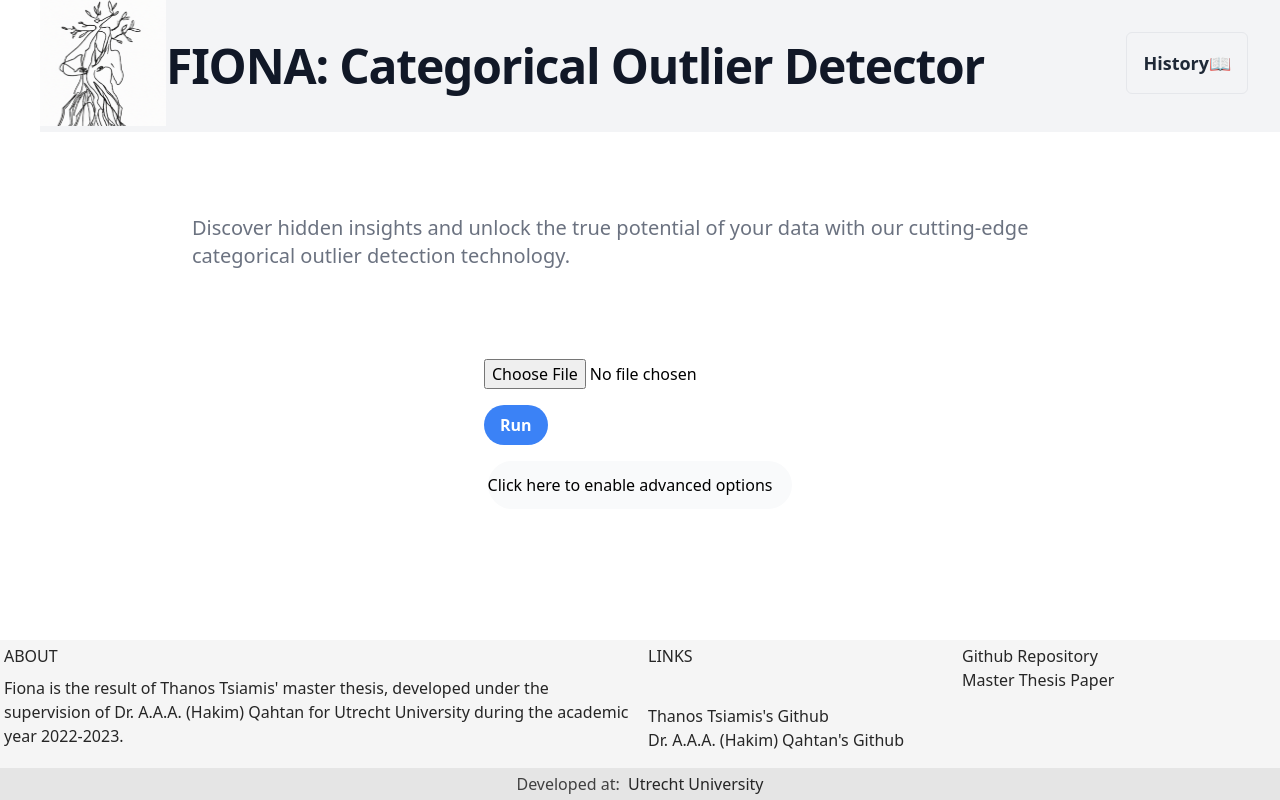
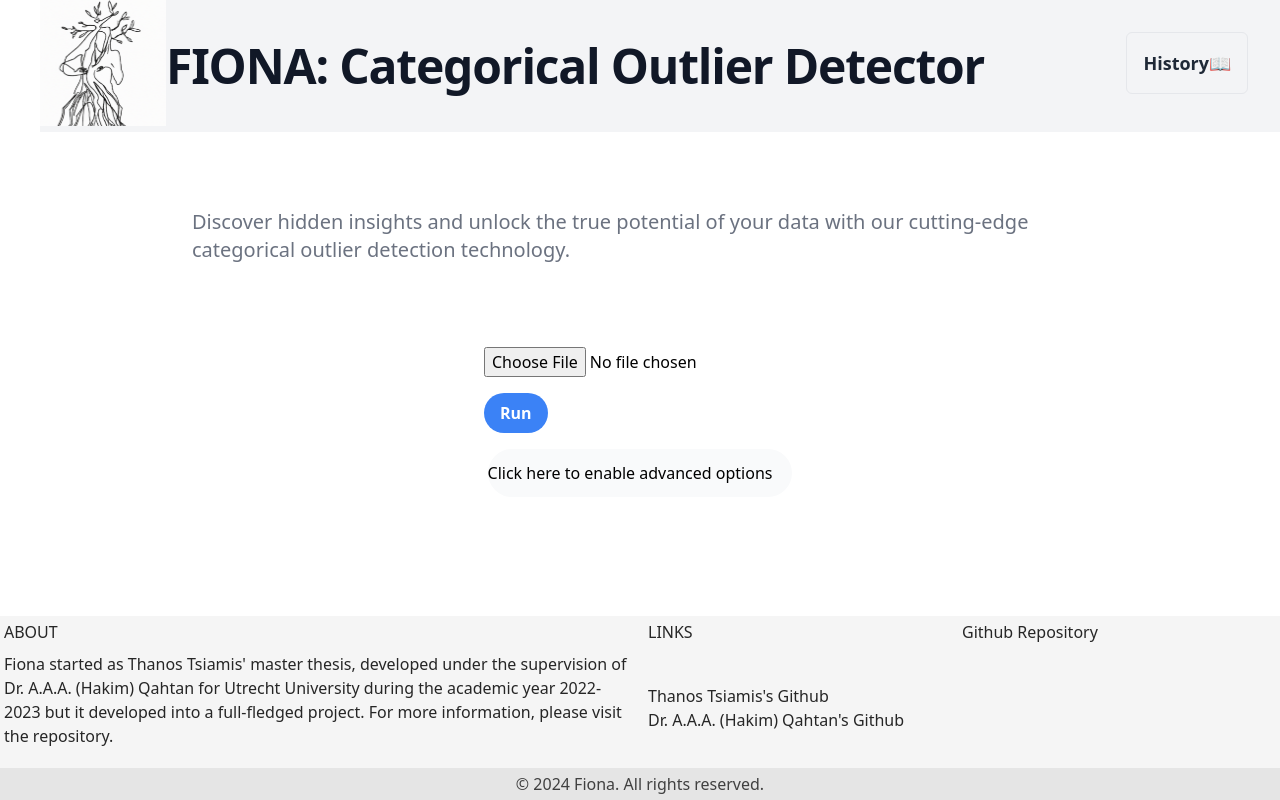
Before and after one commit to ThanosTsiamis/FIONA, a Next.js app in the folder client_side/: page / in a window 1280 px wide. Built offline with nearby package versions, Linux system fonts and the light colour scheme.

Commit message:
minor optical improvements in header and footer

```diff
--- a/client_side/components/Footer.tsx
+++ b/client_side/components/Footer.tsx
@@ -9,10 +9,12 @@ function Footer() {
                     <div className="mb-6 md:mb-0">
                         <h5 className="mb-2 font-medium uppercase">About</h5>
                         <p className="mb-4">
-                            Fiona is the result of Thanos Tsiamis&apos; master thesis, developed under the
+                            Fiona started as Thanos Tsiamis&apos; master thesis, developed under the
                             supervision of
                             Dr. A.A.A.
-                            (Hakim) Qahtan for Utrecht University during the academic year 2022-2023.
+                            (Hakim) Qahtan for Utrecht University during the academic year 2022-2023 but it
+                            developed into a full-fledged project. For more information, please visit the
+                            repository.
                         </p>
                     </div>
 
@@ -24,13 +26,6 @@ function Footer() {
                                     <a href="https://github.com/ThanosTsiamis/FIONA"
                                        className="text-neutral-800 dark:text-neutral-200 hover:text-blue-800">
                                         Github Repository
-                                    </a>
-                                </li>
-                                <li>
-                                    <a href="" className="text-neutral-800 dark:text-neutral-200">
-                                        <Tooltip title="Coming soon!">
-                                            <span>Master Thesis Paper</span>
-                                        </Tooltip>
                                     </a>
                                 </li>
                             </ul>
@@ -56,10 +51,9 @@ function Footer() {
             </div>
             <div
                 className="bg-neutral-200 p-1 text-center text-neutral-700 dark:bg-neutral-700 dark:text-neutral-200">
-                Developed at: &nbsp;
-                <a className="text-neutral-800 dark:text-neutral-400 hover:text-blue-800" href="https://www.uu.nl/en/">
-                    Utrecht University
-                </a>
+                <p className="mb-0">
+                    &copy; {new Date().getFullYear()} Fiona. All rights reserved.
+                </p>
             </div>
         </footer>
     );
--- a/client_side/components/Header.tsx
+++ b/client_side/components/Header.tsx
@@ -15,7 +15,7 @@ function Header() {
                     className="w-48 h-48 mr-2 "
                 />
             </div>
-            <h1 className="text-4xl font-extrabold leading-none tracking-tight text-gray-900 md:text-1xl lg:text-5xl dark:text-white">
+            <h1 className="text-4xl font-extrabold leading-none tracking-tight text-gray-900 md:text-1xl lg:text-5xl">
                 FIONA: Categorical Outlier Detector
             </h1>
         </header>
```
